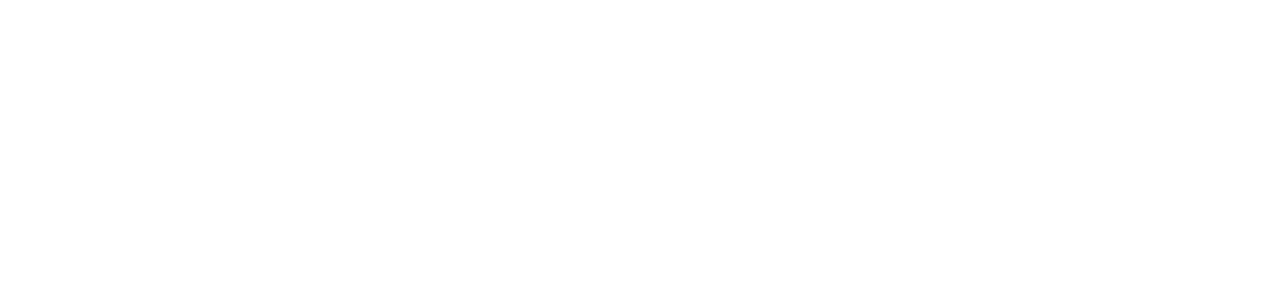
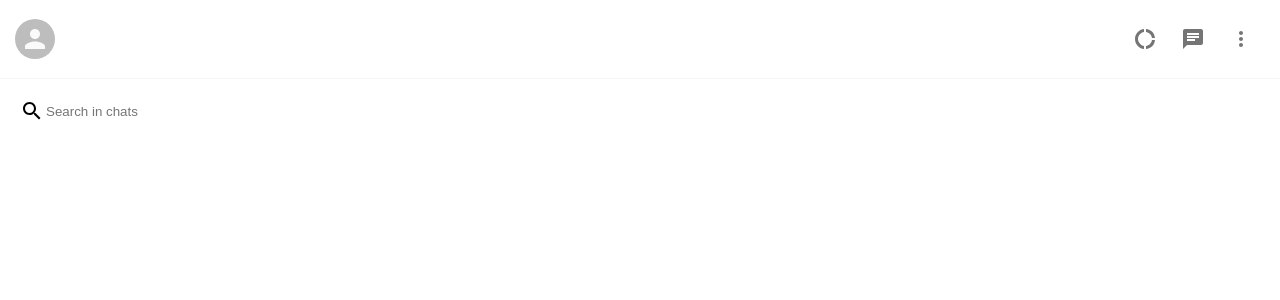
Before and after one commit to smarqueslopez/react-whatsapp-clone, a Next.js app: page / in a window 1280 px wide. Shown: the top 300 px of the page. Built offline with nearby package versions, Linux system fonts and the light colour scheme.

Commit message:
Adding Sidebar component

```diff
--- /dev/null
+++ b/components/Sidebar.js
@@ -0,0 +1,113 @@
+import { Avatar, Button, IconButton, Menu, MenuItem } from '@material-ui/core'
+import styled from 'styled-components'
+import ChatIcon from '@material-ui/icons/Chat'
+import DonutLargeIcon from '@material-ui/icons/DonutLarge'
+import MoreVertIcon from '@material-ui/icons/MoreVert'
+import SearchIcon from '@material-ui/icons/Search'
+import { useState } from 'react'
+import * as EmailValidator from 'email-validator'
+
+function Sidebar() {
+  const [anchorEl, setAnchorEl] = useState(false)
+
+  const createChat = () => {
+    const input = prompt(
+      'Please enter an email address for the user you whish to chat with'
+    )
+
+    if (!input && !EmailValidator.validate(input)) {
+      return null
+    } else {
+
+    }
+  }
+
+  return (
+    <Container>
+      <Header>
+        <UserAvatar />
+        <IconsContainer>
+          <IconButton>
+            <DonutLargeIcon />
+          </IconButton>
+          <IconButton>
+            <ChatIcon onClick={createChat} />
+          </IconButton>
+          <IconButton>
+            <MoreVertIcon onClick={() => setAnchorEl(true)} />
+          </IconButton>
+          <Menu
+            id='simple-menu'
+            anchorOrigin={{
+              vertical: 'bottom',
+              horizontal: 'right'
+            }}
+            keepMounted
+            open={anchorEl}
+            onClose={() => setAnchorEl(false)}
+          >
+            <MenuItem onClick={() => setAnchorEl(false)}>New Group</MenuItem>
+            <MenuItem onClick={() => setAnchorEl(false)}>
+              New Broadcast
+            </MenuItem>
+            <MenuItem onClick={() => setAnchorEl(false)}>Profile</MenuItem>
+            <MenuItem onClick={() => setAnchorEl(false)}>
+              Archived messges
+            </MenuItem>
+            <MenuItem onClick={() => setAnchorEl(false)}>
+              Starred messages
+            </MenuItem>
+            <MenuItem onClick={() => setAnchorEl(false)}>
+              Configuration
+            </MenuItem>
+            <MenuItem onClick={() => setAnchorEl(false)}>Logout</MenuItem>
+          </Menu>
+        </IconsContainer>
+      </Header>
+      <Search>
+        <SearchIcon />
+        <SearchInput placeholder='Search in chats' />
+      </Search>
+    </Container>
+  )
+}
+
+const Container = styled.div``
+
+const Header = styled.div`
+  height: 80;
+  padding: 15px;
+  display: flex;
+  justify-content: space-between;
+  align-items: center;
+  position: sticky;
+  top: 0;
+  z-index: 1;
+  background-color: white;
+  border-bottom: 1px solid whitesmoke;
+`
+const UserAvatar = styled(Avatar)`
+  cursor: pointer;
+
+  :hover {
+    opacity: 0.8;
+  }
+`
+
+const IconsContainer = styled.div``
+
+const Search = styled.div`
+  padding: 20px;
+  display: flex;
+  justify-content: space-between;
+  align-items: center;
+  border-radius: 2px;
+`
+
+const SearchInput = styled.input`
+  outline-width: 0;
+  border: none;
+  flex: 1;
+`
+
+export default Sidebar
--- a/pages/index.js
+++ b/pages/index.js
@@ -1,4 +1,5 @@
 import Head from 'next/head'
+import Sidebar from '../components/Sidebar'
 
 export default function Home() {
   return (
@@ -8,6 +9,7 @@
         <meta name='description' content='Generated by create next app' />
         <link rel='icon' href='/favicon.ico' />
       </Head>
+      <Sidebar />
     </div>
   )
 }
```
